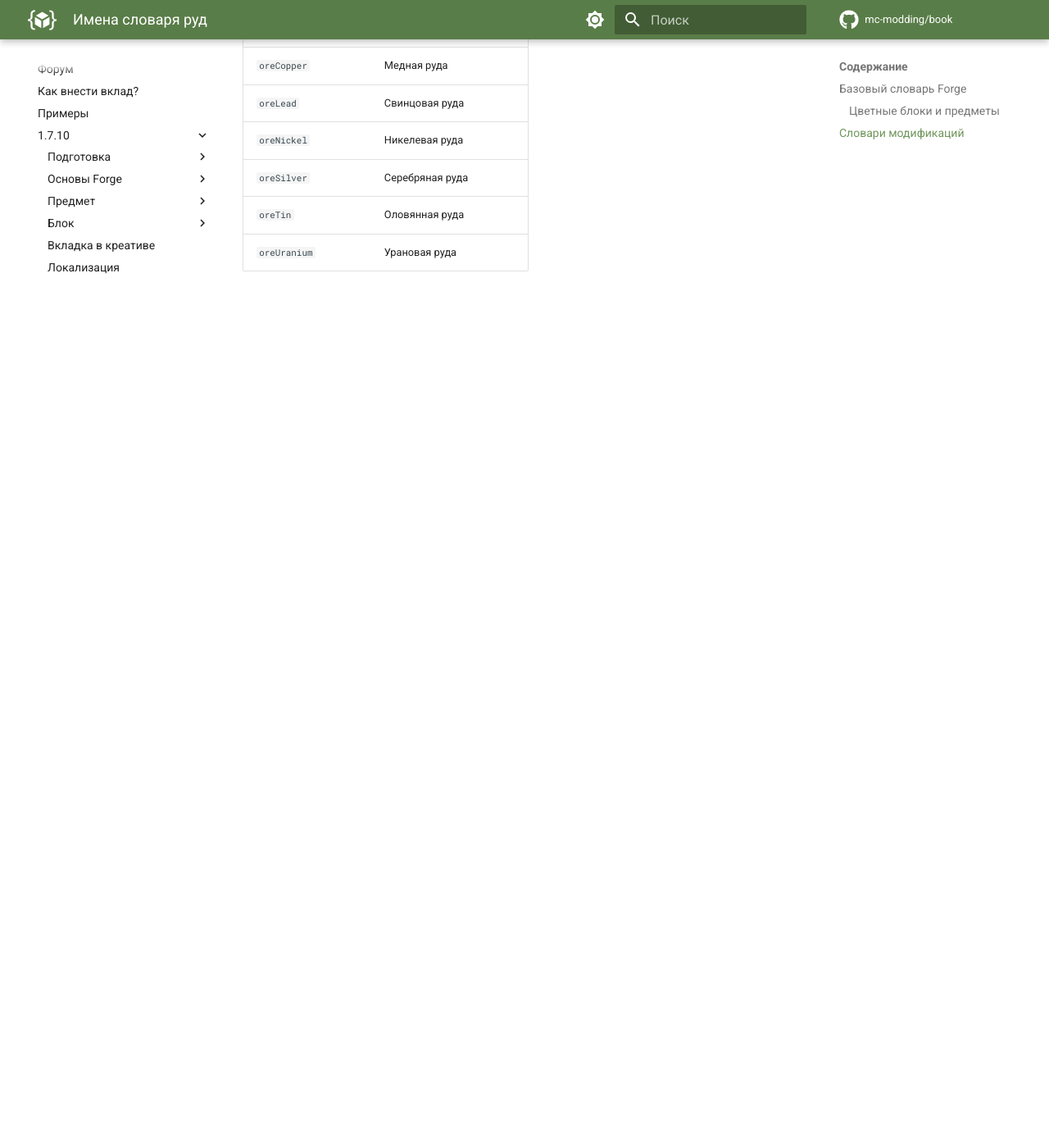
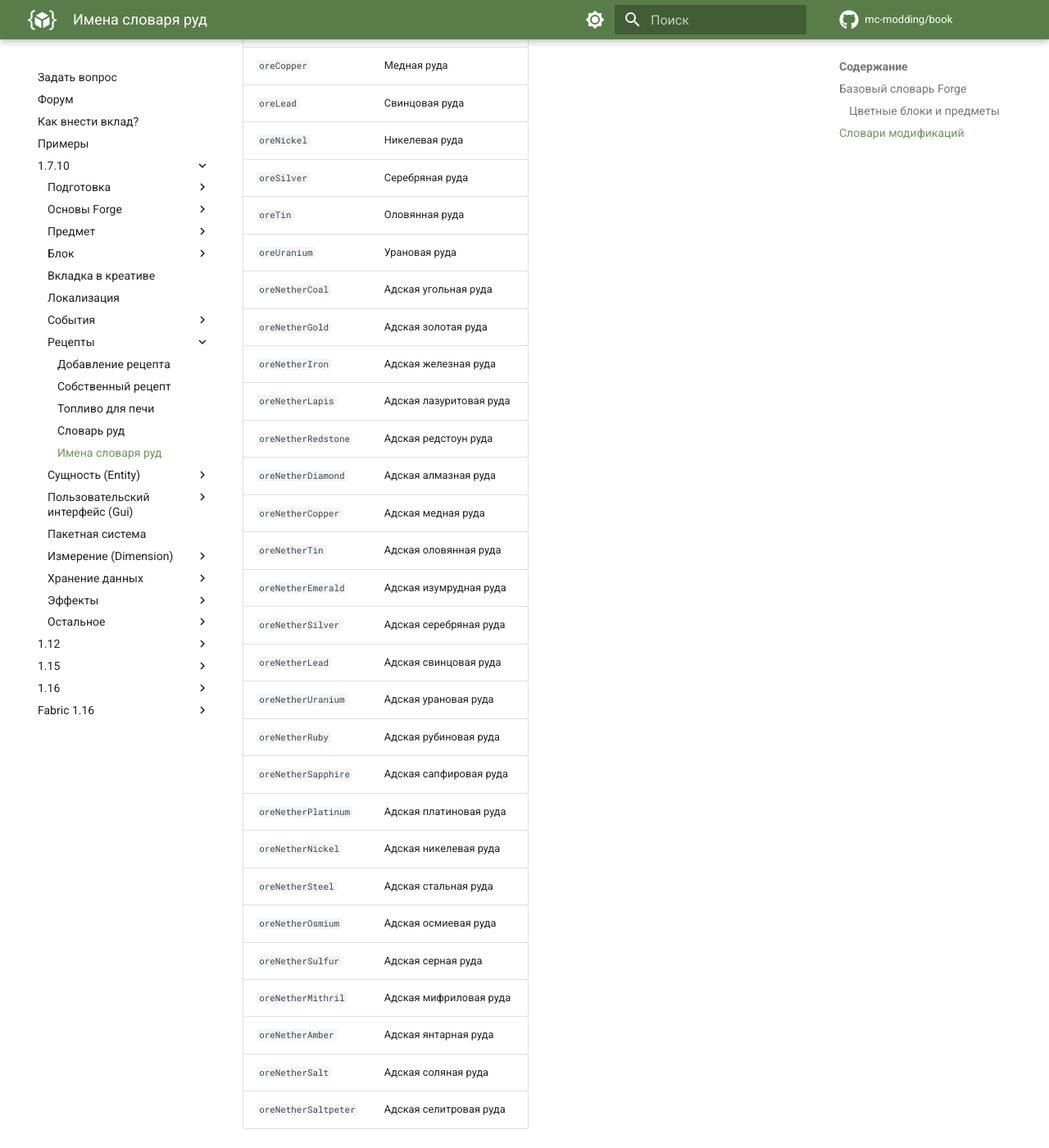
Before and after one commit to mc-modding/book, an MkDocs documentation site: the page built from docs/1.7.10/recipe/oredict-table.md, in a window 1280 px wide and 1400 px high, scrolled down 5668 px. Shown: the whole window at 82% size. Built offline with MkDocs 1.6.1 and Material for MkDocs 9.7.7, drawn with Linux system fonts in a browser that asks for light colours; comment, search, counter and statistics services are not loaded; before the commit the page ends 6039 px from its top, so only the background shows below that.

Commit message:
nether ores to dictionary

```diff
--- a/docs/1.7.10/recipe/oredict-table.md
+++ b/docs/1.7.10/recipe/oredict-table.md
@@ -137,3 +137,26 @@ description: Таблица имён словаря руд.
 | `oreSilver`          | Серебряная руда         |
 | `oreTin`             | Оловянная руда          |
 | `oreUranium`         | Урановая руда           |
+| `oreNetherCoal`      | Адская угольная руда    |
+| `oreNetherGold`      | Адская золотая руда     |
+| `oreNetherIron`      | Адская железная руда    |
+| `oreNetherLapis`     | Адская лазуритовая руда |
+| `oreNetherRedstone`  | Адская редстоун руда    |
+| `oreNetherDiamond`   | Адская алмазная руда    |
+| `oreNetherCopper`    | Адская медная руда      |
+| `oreNetherTin`       | Адская оловянная руда   |
+| `oreNetherEmerald`   | Адская изумрудная руда  |
+| `oreNetherSilver`    | Адская серебряная руда  |
+| `oreNetherLead`      | Адская свинцовая руда   |
+| `oreNetherUranium`   | Адская урановая руда    |
+| `oreNetherRuby`      | Адская рубиновая руда   |
+| `oreNetherSapphire`  | Адская сапфировая руда  |
+| `oreNetherPlatinum`  | Адская платиновая руда  |
+| `oreNetherNickel`    | Адская никелевая руда   |
+| `oreNetherSteel`     | Адская стальная руда    |
+| `oreNetherOsmium`    | Адская осмиевая руда    |
+| `oreNetherSulfur`    | Адская серная руда      |
+| `oreNetherMithril`   | Адская мифриловая руда  |
+| `oreNetherAmber`     | Адская янтарная руда    |
+| `oreNetherSalt`      | Адская соляная руда     |
+| `oreNetherSaltpeter` | Адская селитровая руда  |
```
Also changed, not shown: 1 other file.
